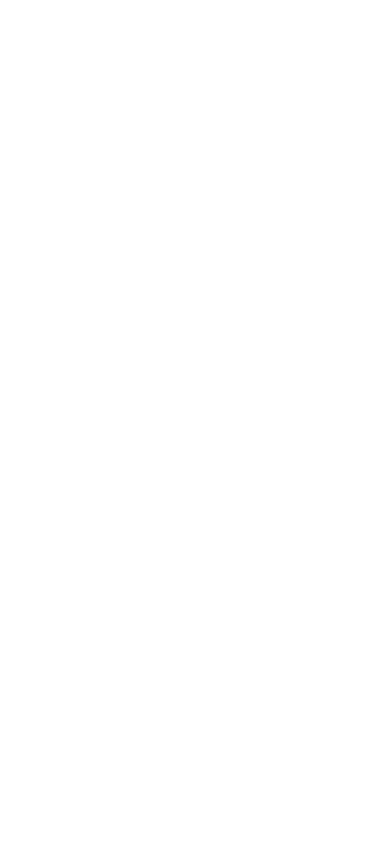
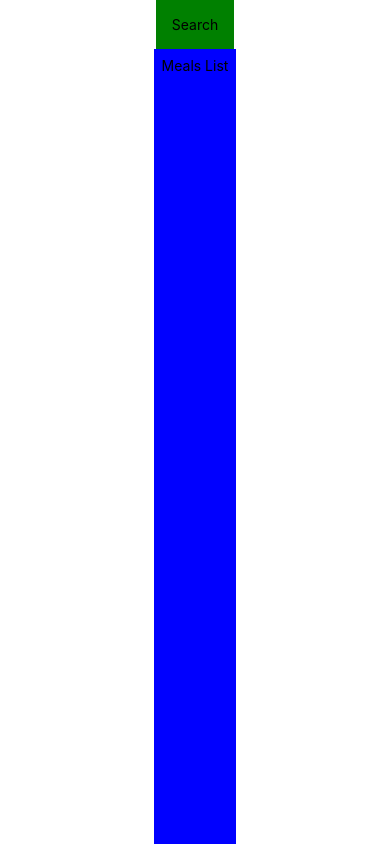
Before and after one commit to AtinAgnihotri/MealsToGoClone, a React Native app: screen / in a window 390 px wide. Built offline with nearby package versions, Linux system fonts and the light colour scheme.

Commit message:
Adds prettier, eslint

```diff
--- a/App.js
+++ b/App.js
@@ -1,14 +1,28 @@
-import { StatusBar } from 'expo-status-bar';
+// import { Platform } from 'expo-modules-core';
+import { StatusBar as ExpoStatusBar } from 'expo-status-bar';
 import React from 'react';
-import { StyleSheet, Text, View } from 'react-native';
+import { StyleSheet, Text, View, SafeAreaView, Platform, StatusBar } from 'react-native';
+
+import { MealsList } from './src/components/MealsList';
+import { SearchBox } from './src/components/SearchBox';
 
 export default function App() {
   return (
-    <View>
-    </View>
+    <>
+      <SafeAreaView style={styles.container}>
+        <SearchBox />
+        <MealsList />
+      </SafeAreaView>
+      <ExpoStatusBar style="auto" />
+    </>
   );
 }
 
 const styles = StyleSheet.create({
-
+  container: {
+    justifyContent: 'space-between',
+    alignItems: "center",
+    flex: 1,
+    marginTop: StatusBar.currentHeight // To fix the Android StatusBar Issue
+  }
 });
--- a/package.json
+++ b/package.json
@@ -18,7 +18,10 @@
     "react-native-web": "0.17.1"
   },
   "devDependencies": {
-    "@babel/core": "^7.12.9"
+    "@babel/core": "^7.12.9",
+    "@react-native-community/eslint-config": "^3.0.1",
+    "eslint": "^8.2.0",
+    "prettier": "^2.4.1"
   },
   "private": true
 }
--- /dev/null
+++ b/src/components/MealsList.js
@@ -0,0 +1,24 @@
+import React from 'react';
+import {View, StyleSheet, Text} from 'react-native';
+
+import { spacing } from '../utils/sizes';
+
+export function MealsList() {
+    return (
+        <View style={styles.container}>
+            <Text style={styles.innerItem}>Meals List</Text>
+        </View>
+    );
+}
+
+const styles = StyleSheet.create({
+    container: {
+        flex: 1,
+        flexDirection: "row",
+        backgroundColor: "blue",
+        padding: spacing.small
+    },
+    innerItem: {
+        flex: 1
+    }
+})
--- /dev/null
+++ b/src/components/SearchBox.js
@@ -0,0 +1,24 @@
+import React from 'react';
+import {View, StyleSheet, Text} from 'react-native';
+
+import { spacing } from '../utils/sizes';
+
+export function SearchBox() {
+    return (
+        <View style={styles.container}>
+            <Text style={styles.innerItem}>Search</Text>
+        </View>
+    );
+}
+
+const styles = StyleSheet.create({
+    container: {
+        // flex: 0.1,
+        backgroundColor: "green",
+        flexDirection: "row",
+        padding: spacing.medium,
+    },
+    innerItem: {
+        flex: 1
+    }
+})
--- /dev/null
+++ b/src/utils/sizes.js
@@ -0,0 +1,10 @@
+export const spacing = {
+    small:     8,
+    medium:    16,
+    large:     24,
+    xl:        32,
+    xxl:       40,
+    xxxl:      48,
+    huge:      56,
+    humongous: 64
+}
```
Also changed, not shown: 2 other files (tests, documents, lock files or other folders).
